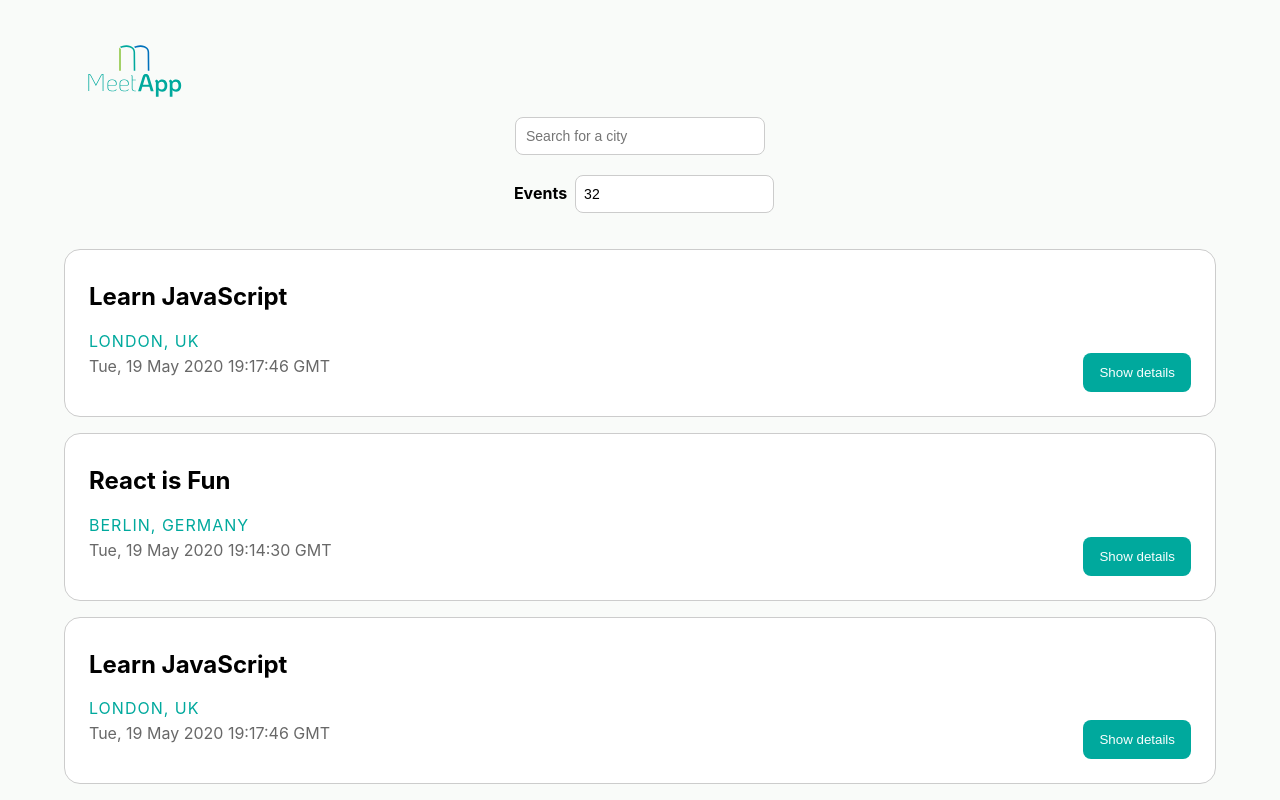
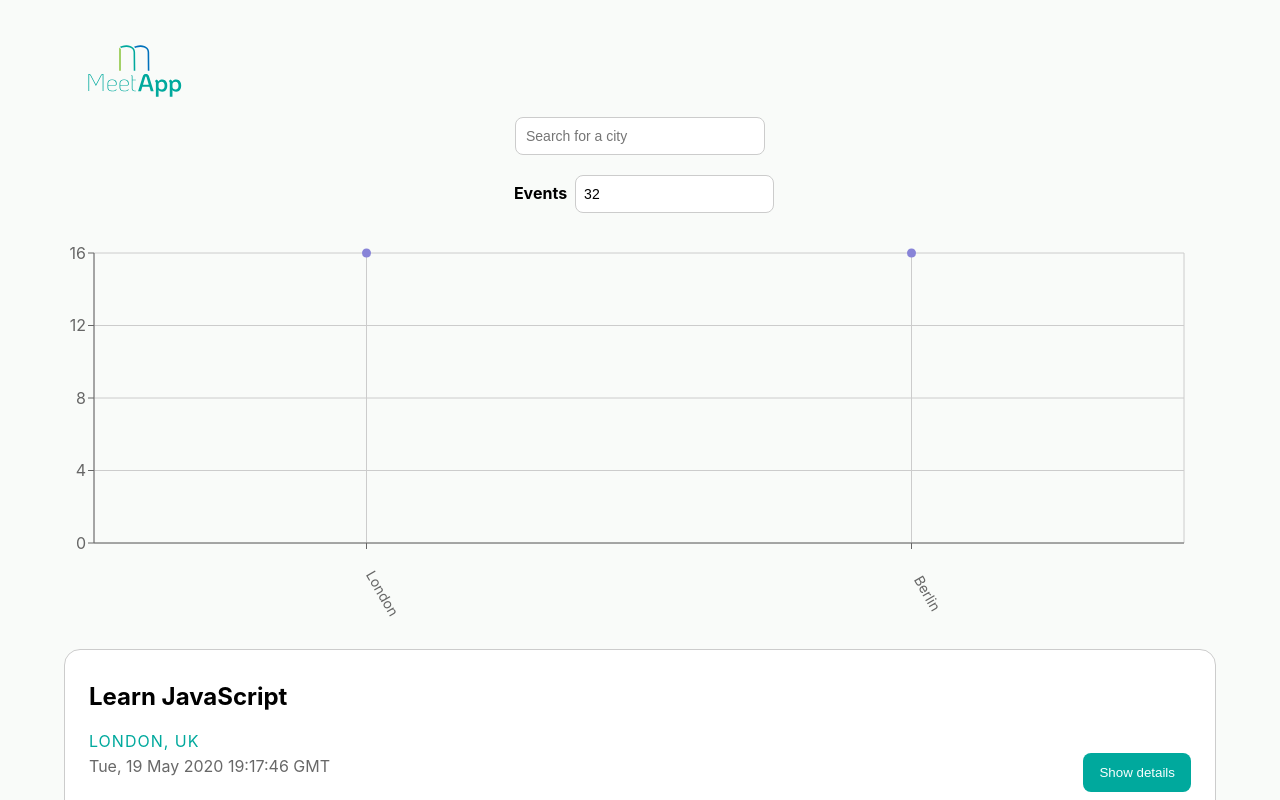
Before and after one commit to alionaterguta/meet, a React (Create React App) app: page / in a window 1280 px wide. Shown: the top 800 px of the page. Built offline with nearby package versions, Linux system fonts and the light colour scheme; what atatus-spa would draw is missing.

Commit message:
EventChart component created

```diff
--- a/package.json
+++ b/package.json
@@ -12,6 +12,7 @@
     "react": "^18.2.0",
     "react-dom": "^18.2.0",
     "react-scripts": "5.0.1",
+    "recharts": "^2.12.3",
     "web-vitals": "^2.1.4",
     "workbox-background-sync": "^6.6.0",
     "workbox-broadcast-update": "^6.6.0",
--- a/src/App.js
+++ b/src/App.js
@@ -7,6 +7,7 @@ import "./App.css";
 import { InfoAlert } from "./components/Alert";
 import { ErrorAlert } from "./components/Alert";
 import { WarningAlert } from "./components/Alert";
+import CityEventsChart from "./components/CityEventsChart";
 
 const App = () => {
   const [events, setEvents] = useState([]);
@@ -55,6 +56,7 @@ const App = () => {
         setCurrentNOE={setCurrentNOE}
         setErrorAlert={setErrorAlert}
       />
+      <CityEventsChart allLocations={allLocations} events={events} />
       <EventList events={events} />
     </div>
   );
--- /dev/null
+++ b/src/components/CityEventsChart.js
@@ -0,0 +1,57 @@
+import { useState, useEffect } from "react";
+import {
+  ScatterChart,
+  Scatter,
+  XAxis,
+  YAxis,
+  CartesianGrid,
+  Tooltip,
+  ResponsiveContainer,
+} from "recharts";
+
+const CityEventsChart = ({ allLocations, events }) => {
+  const [data, setData] = useState([]);
+
+  useEffect(() => {
+    setData(getData());
+  }, [`${events}`]);
+
+  const getData = () => {
+    const data = allLocations.map((location) => {
+      const count = events.filter(
+        (event) => event.location === location
+      ).length;
+      const city = location.split(/, | - /)[0];
+      return { city, count };
+    });
+    return data;
+  };
+
+  return (
+    <ResponsiveContainer width="99%" height={400}>
+      <ScatterChart
+        margin={{
+          top: 20,
+          right: 20,
+          bottom: 60,
+          left: -30,
+        }}
+      >
+        <CartesianGrid />
+        <XAxis
+          type="category"
+          dataKey="city"
+          name="City"
+          angle={60}
+          interval={0}
+          tick={{ dx: 20, dy: 40, fontSize: 14 }}
+        />
+        <YAxis type="number" dataKey="count" name="Number of events" />
+        <Tooltip cursor={{ strokeDasharray: "3 3" }} />
+        <Scatter name="A school" data={data} fill="#8884d8" />
+      </ScatterChart>
+    </ResponsiveContainer>
+  );
+};
+
+export default CityEventsChart;
```
Also changed, not shown: 1 other file (tests, documents, lock files or other folders).
